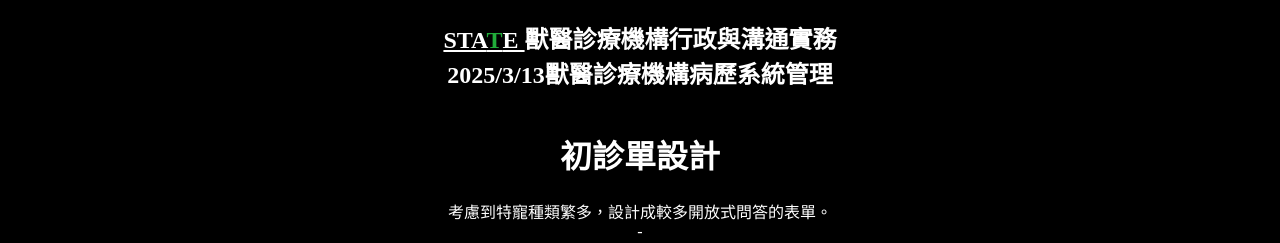
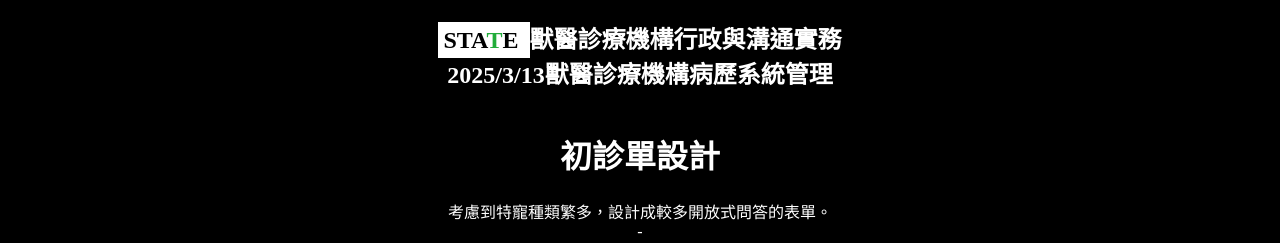
Before and after one commit to vetechtako/vetechtako.github.io, a plain HTML site: page form.html in a window 1280 px wide. Shown: the top 243 px of the page. Drawn offline with Linux system fonts and the light colour scheme.

Commit message:
Update form.html

```diff
--- a/form.html
+++ b/form.html
@@ -20,8 +20,11 @@
             max-width: 100%;
             height: auto;
         }
-        a {color: white;}
-        a:visited {color: white;}
+        a {
+            background-color: white;
+            color: black;
+            padding: 5px;
+            text-decoration: none;}
     </style>
 </head>
 <body>
```
